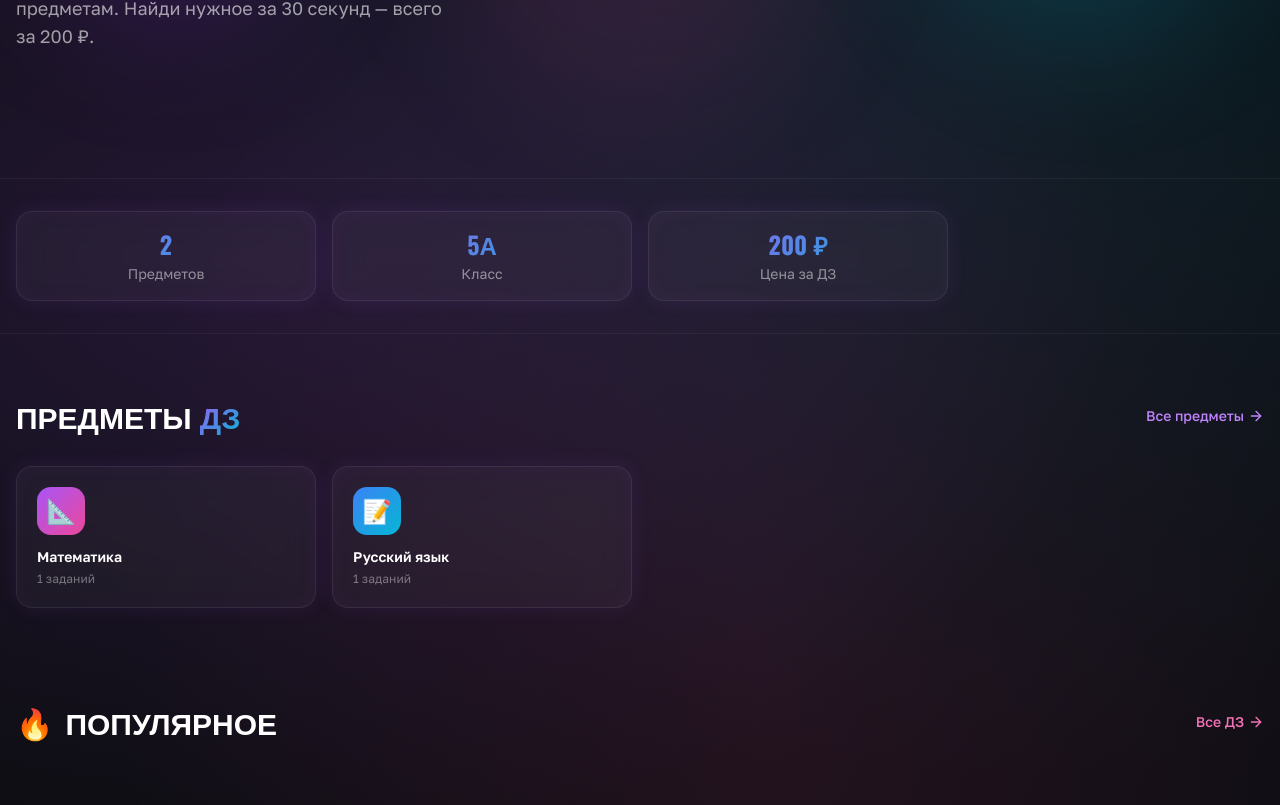
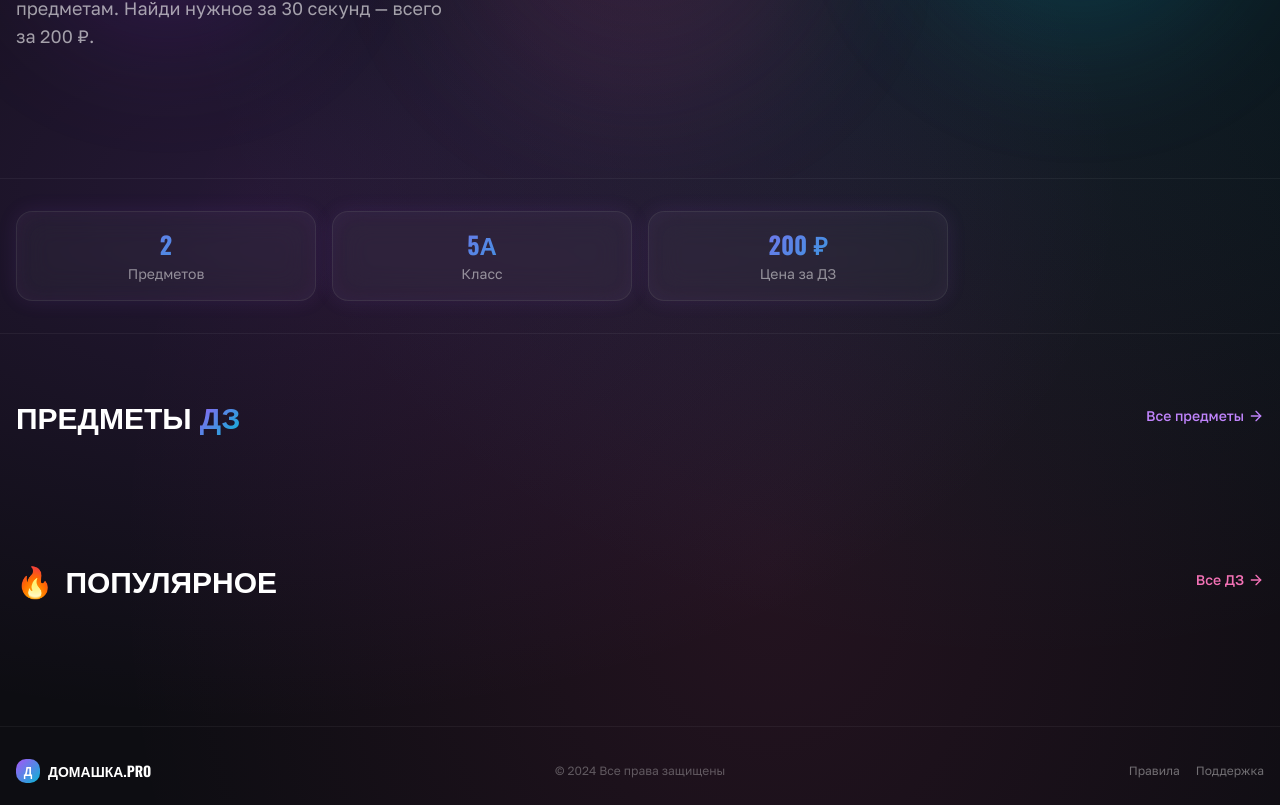
Before and after one commit to pr-poehali-dev/homework-sharing-site, a React (Vite) app: page / in a window 1280 px wide. Shown: the part 428-1233 px from the top of the page. Built offline with nearby package versions, Linux system fonts and the light colour scheme.

Commit message:
Удалить предметы и ДЗ

```diff
--- a/src/pages/Index.tsx
+++ b/src/pages/Index.tsx
@@ -1,17 +1,11 @@
 import { useState } from "react";
 import Icon from "@/components/ui/icon";
 
-const SUBJECTS = [
-  { id: "math", name: "Математика", emoji: "📐", color: "from-purple-500 to-pink-500" },
-  { id: "russian", name: "Русский язык", emoji: "📝", color: "from-blue-500 to-cyan-500" },
-];
+const SUBJECTS: { id: string; name: string; emoji: string; color: string }[] = [];
 
 const GRADES = ["5А"];
 
-const HOMEWORKS = [
-  { id: 1, subject: "math", grade: "5А", title: "ДЗ", topic: "Математика", pages: 1, price: 200, hot: false, rating: 5.0, reviews: 0 },
-  { id: 2, subject: "russian", grade: "5А", title: "ДЗ", topic: "Русский язык", pages: 1, price: 200, hot: false, rating: 5.0, reviews: 0 },
-];
+const HOMEWORKS: { id: number; subject: string; grade: string; title: string; topic: string; pages: number; price: number; hot: boolean; rating: number; reviews: number }[] = [];
 
 const SUBJECT_MAP = Object.fromEntries(SUBJECTS.map(s => [s.id, s]));
 
```
